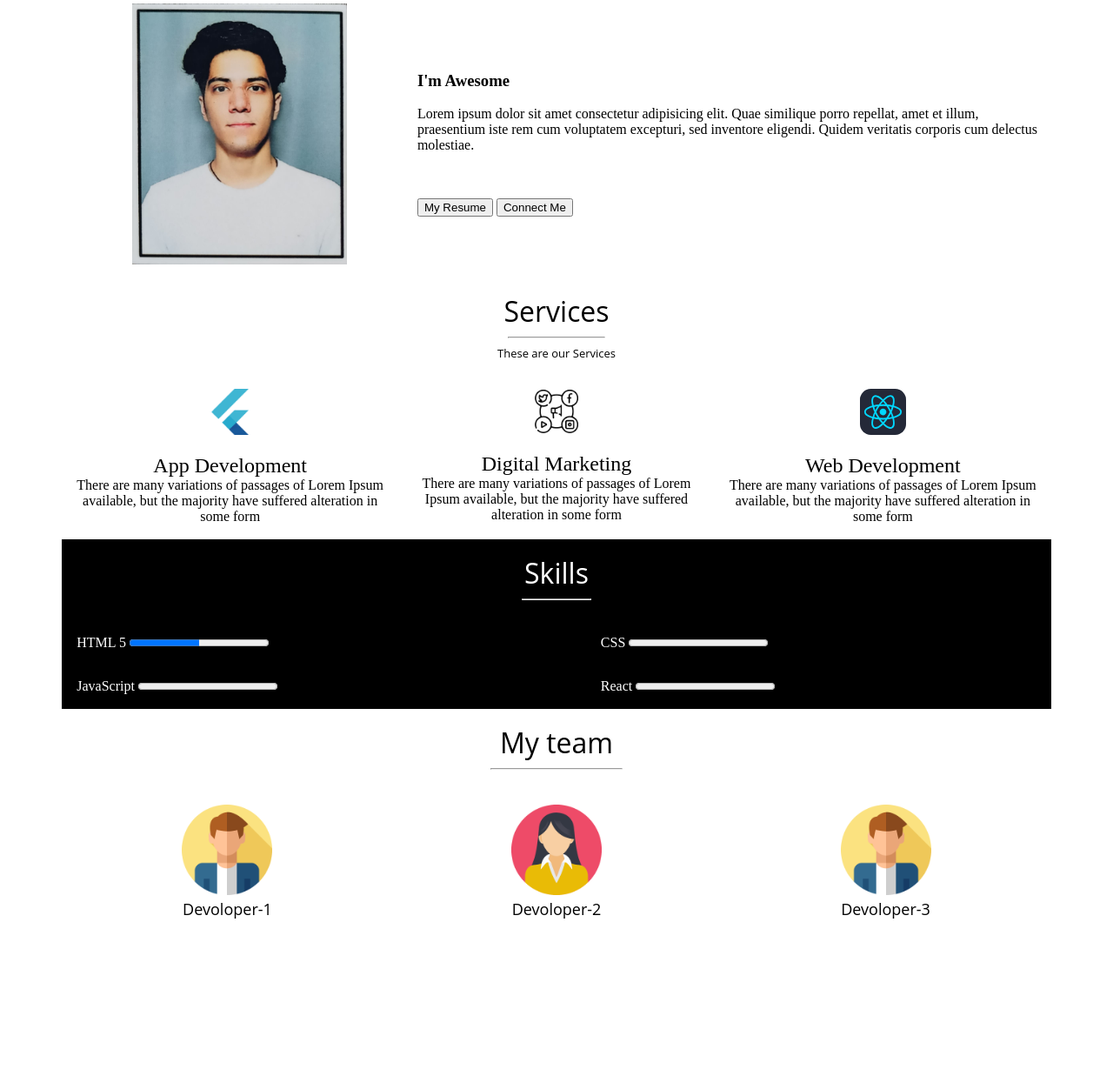
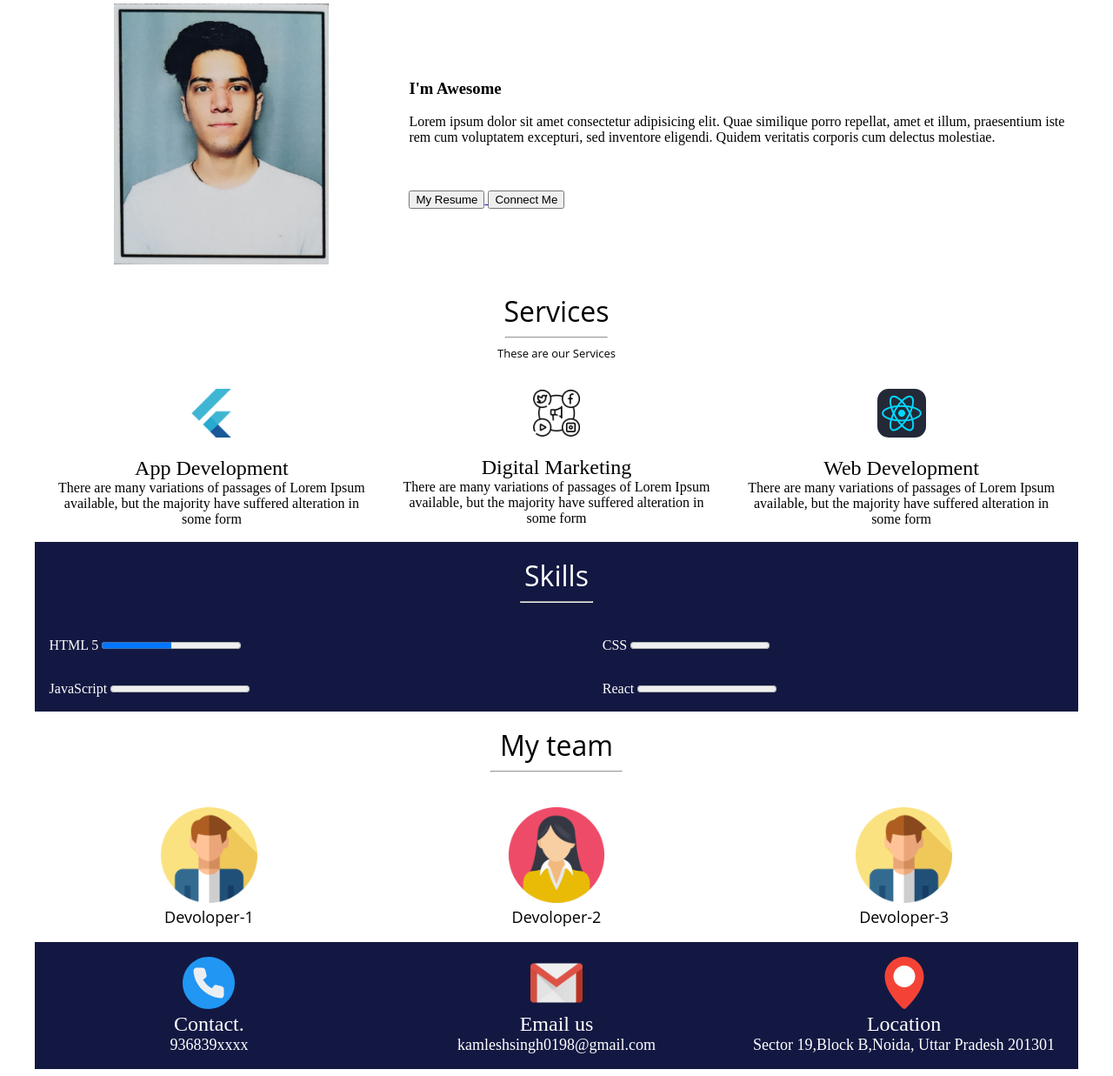
Before and after one commit to Kamlesh0721/HTML-Basic-Project, a plain HTML site: page Portfolio/index.html in a window 1280 px wide. Shown: the part 54-1291 px from the top of the page at 87% size. Before the commit the page ends 1136 px from the top, so only its background shows below. Drawn offline with Linux system fonts and the light colour scheme.

Commit message:
Complete Project

```diff
--- a/Portfolio/index.html
+++ b/Portfolio/index.html
@@ -10,25 +10,25 @@
 <body>
     <!-- Header  -->
     <Header>
-        <table width="90%" align="center" bgcolor="005C78">
+        <table width="95%" align="center" bgcolor="131842">
             <tr>
                 <th>
                     <font face="Open Sans" size="5" color="F3F7EC">Kamlesh Singh</font>
                 </th>
-                <td><a href="#">
+                <td><a href="#home">
                         <font color="F3F7EC">HOME</font>
                     </a></td>
-                <td><a href="#">
+                <td><a href="#services">
                         <font color="F3F7EC">Services</font>
                         </Services>
                     </a></td>
-                <td><a href="#">
+                <td><a href="#skill">
                         <font color="F3F7EC">Skill</font>
                     </a></td>
-                <td><a href="#">
+                <td><a href="#team">
                         <font color="F3F7EC">Team</font>
                     </a></td>
-                <td><a href="#">
+                <td><a href="#contactUs">
                         <font color="F3F7EC">Contact Us</font>
                     </a></td>
             </tr>
@@ -37,7 +37,7 @@
 
     <!-- Main -->
     <main>
-        <table width=90% align="center" cellspacing="10px">
+        <table id="home" width=95% align="center" cellspacing="10px">
             <tr>
                 <td align="center">
                     <img src="./Assets/Kamlesh Singh.jpg" alt="Kamlesh Singh Profile" height="300px">
@@ -51,12 +51,15 @@
 
                     </p>
                     <br><br>
-                    <a href="#"></a>
+                    <a href="./Assets/Kamlesh's Resume.pdf" target="_blank">
                         <button>My Resume</button>
                     </a>
 
-                    <a href="#"></a>
+
+                    <a href="https://wa.me/9368392516" target="_blank">
                         <button>Connect Me</button>
+                    </a>
+
                     </a>
                 </td>
 
@@ -64,7 +67,7 @@
         </table>
 
         <!-- services -->
-        <table width="90%" border=0 align="center" cellpadding="15px">
+        <table id="services" width="95%" border=0 align="center" cellpadding="15px">
             <tr align="center">
                 <td colspan="3">
                     <font size="6" face="Open sans"> Services </font> <br>
@@ -96,7 +99,7 @@
         </table>
 
 
-        <table width="90%" align="center" cellpadding="15px" bgcolor="black">
+        <table id="skill" width="95%" align="center" cellpadding="15px" bgcolor="131842">
             <tr align="center">
                 <td colspan="2">
                     <font face="Open Sans" size="6" color="white"> Skills</font>
@@ -125,14 +128,8 @@
                     <progress max="100" progress value="0"> 0%</progress>
                 </td>
             </tr>
-
-        </table>
-    </main>
-
-    <!-- Footer -->
-    <footer></footer>
             <!-- Team -->
-    <table width=' 90%' cellpadding="15" align="center">
+            <table id="team" width=' 95%' cellpadding="15" align="center">
                 <tr align="center">
                     <td colspan="3">
                         <font face="Open Sans" size="6">
@@ -159,6 +156,47 @@
                     </td>
                 </tr>
             </table>
+        </table>
+
+    </main>
+
+    <!-- Footer -->
+    <footer>
+        <!-- Contact Us-->
+        <table id="contactUs" width="95%" align="center" cellpadding="15" bgcolor="131842">
+            <tr align="center">
+                <td width="33%">
+                    <a href="tel:9368392516" target="_blank">
+                        <img src="./Assets/Handphone receiver isolated in a white background.svg" width="60px"></a>
+                    <br>
+                    <font size="5" color="white">Contact.</font> <br>
+                    <font size="4" color="white">936839xxxx</font> <br>
+
+                </td>
+
+                <td width="33%">
+                    <a href="mailto:kamleshsingh0198@gmail.com"><img
+                            src="./Assets/Gmail is a free email service developed by Google.png" width="60pxs"></a>
+                    <br>
+                    <font size="5" color="white">Email us</font> <br>
+                    <font size="4" color="white">kamleshsingh0198@gmail.com</font> <br>
+
+
+                </td>
+
+                <td width="33%">
+                    <a href="https://maps.app.goo.gl/TFrJJEM8Df51awQu8" target="_blank">
+                        <img src="./Assets/Delivery pin for parcel delivery location making.svg" alt="Address"
+                            width="60px">
+                    </a>
+                    <br>
+                    <font size="5" color="white">Location</font> <br>
+                    <font size="4" color="white">
+                        Sector 19,Block B,Noida, Uttar Pradesh 201301
+                    </font>
+
+                </td>
+    </footer>
 </body>
 
 </html>
```
Also changed, not shown: Portfolio/Assets/Delivery pin for parcel delivery location making.svg (added), Portfolio/Assets/Gmail is a free email service developed by Google.png (added), Portfolio/Assets/Handphone receiver isolated in a white background.svg (added), 1 other file. Lines whose indentation alone changed are shown as unchanged.
